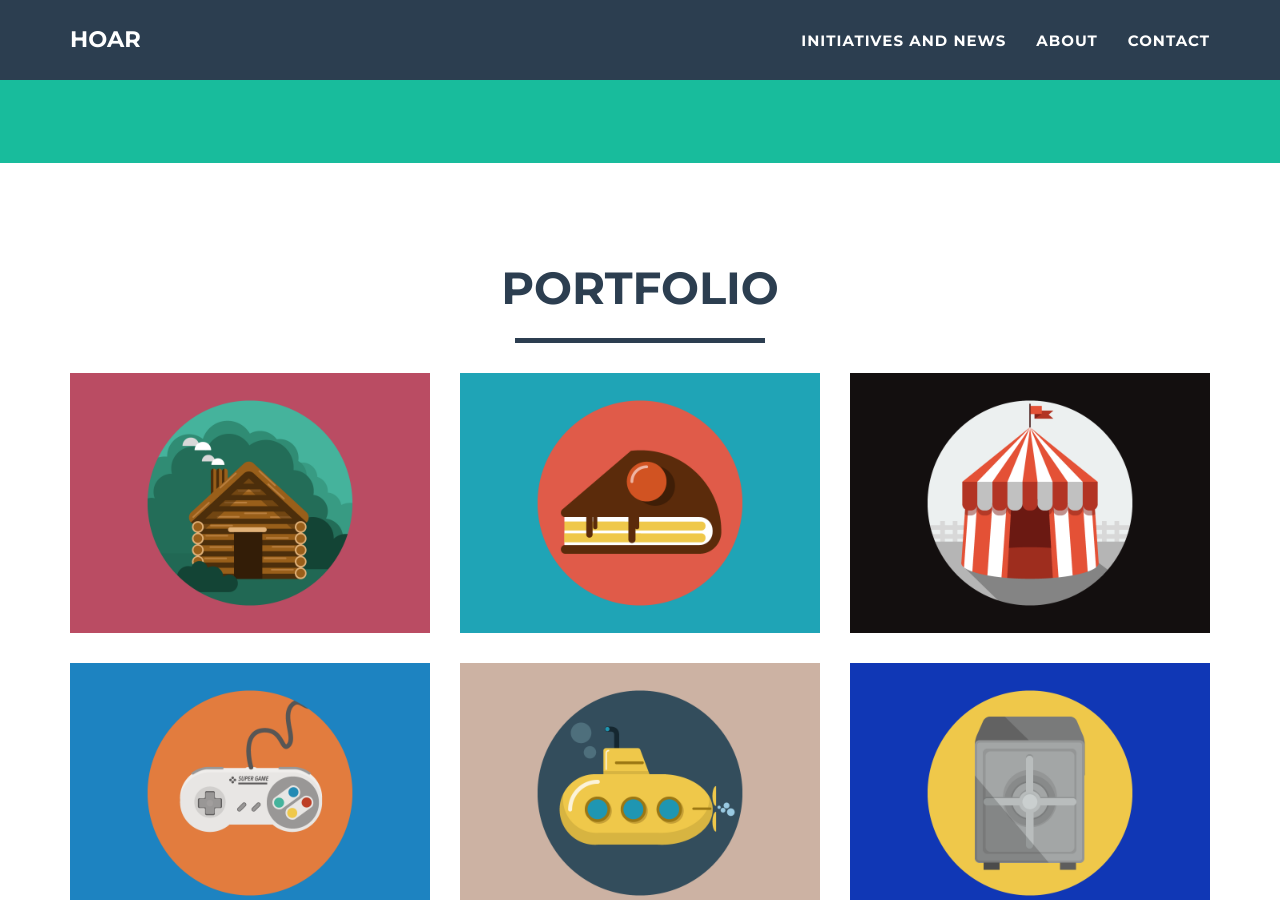
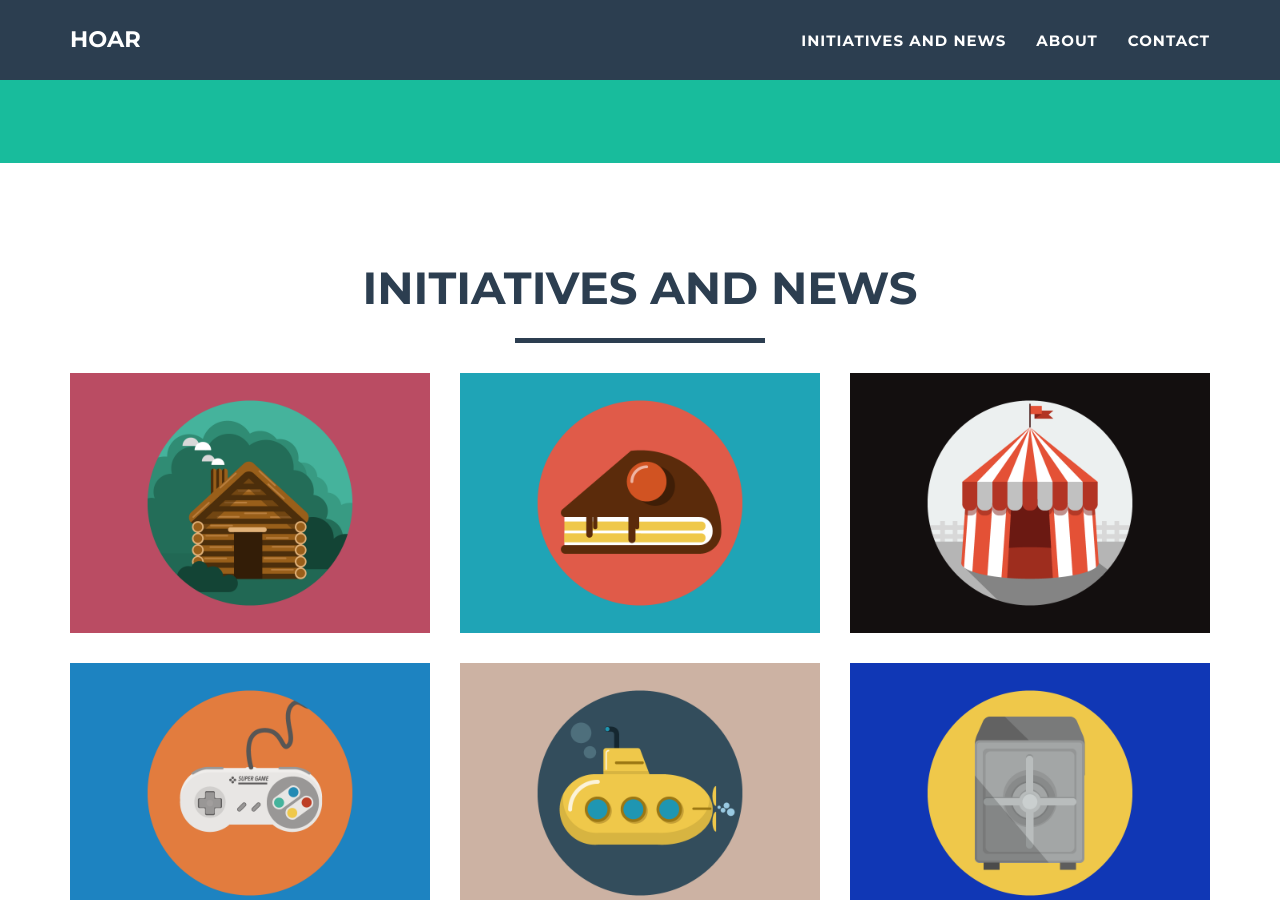
Before and after one commit to HOARorg/HOARorg.github.io, a Jekyll site: the page built from index.html, in a window 1280 px wide and 900 px high, scrolled down 562 px. Built offline with Jekyll 4.4.1, drawn with Linux system fonts in a browser that asks for light colours.

Commit message:
change portfolio title

```diff
--- a/_includes/portfolio_grid.html
+++ b/_includes/portfolio_grid.html
@@ -4,7 +4,7 @@
         <div class="container">
             <div class="row">
                 <div class="col-lg-12 text-center">
-                    <h2>Portfolio</h2>
+                    <h2>Initiatives and News</h2>
                     <hr class="star-primary">
                 </div>
             </div>
```
